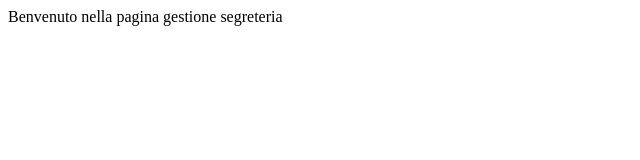
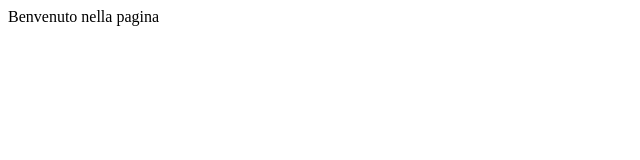
Before and after one commit to nikocostantino/WebComputing, a plain HTML site: page GestioneSegreteria/WebContent/index.html in a window 1280 px wide. Shown: the whole page, without its empty margins (0-640 px from the left). Drawn offline with Linux system fonts and the light colour scheme.

Commit message:
primo commit

```diff
--- a/GestioneSegreteria/WebContent/index.html
+++ b/GestioneSegreteria/WebContent/index.html
@@ -5,6 +5,6 @@
 		<title>Pagina di gestione segreteria</title>
 	</head>
 	<body>
-		Benvenuto nella pagina gestione segreteria
+		Benvenuto nella pagina
 	</body>
 </html>
```
